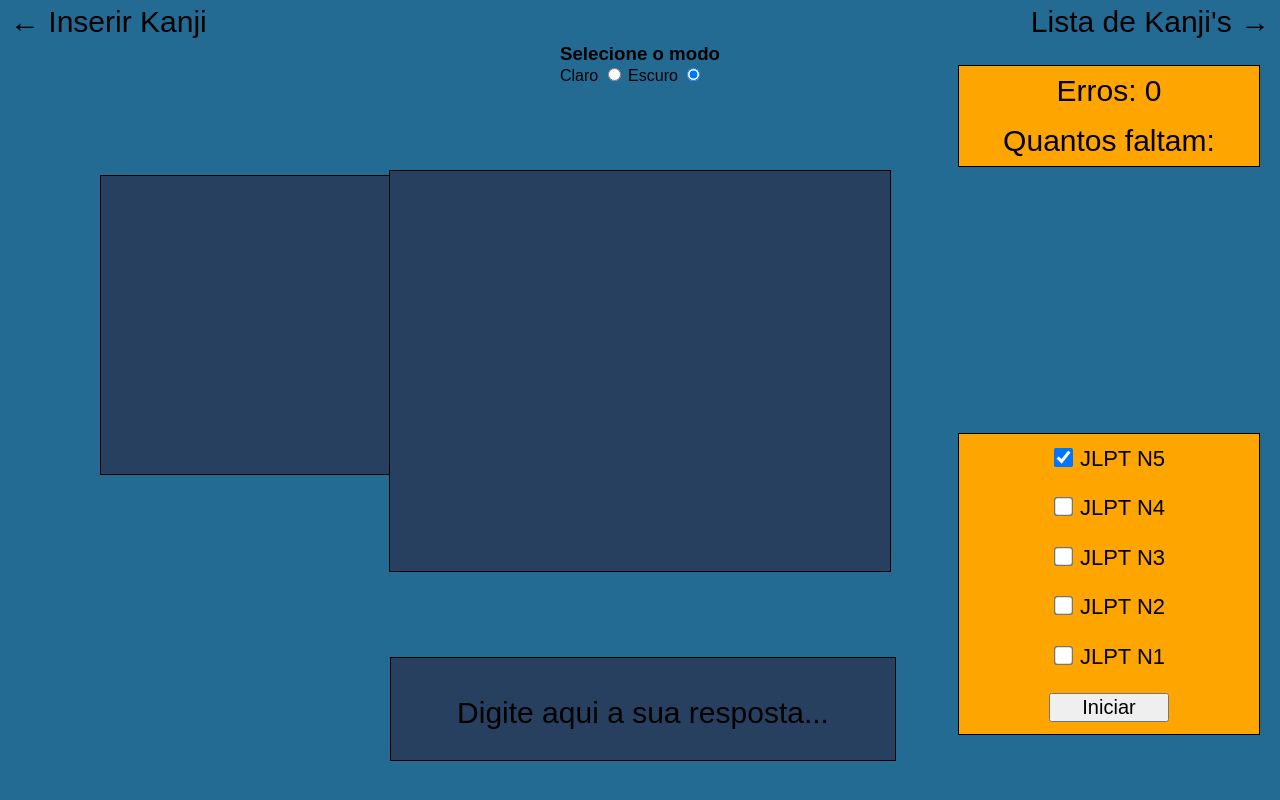
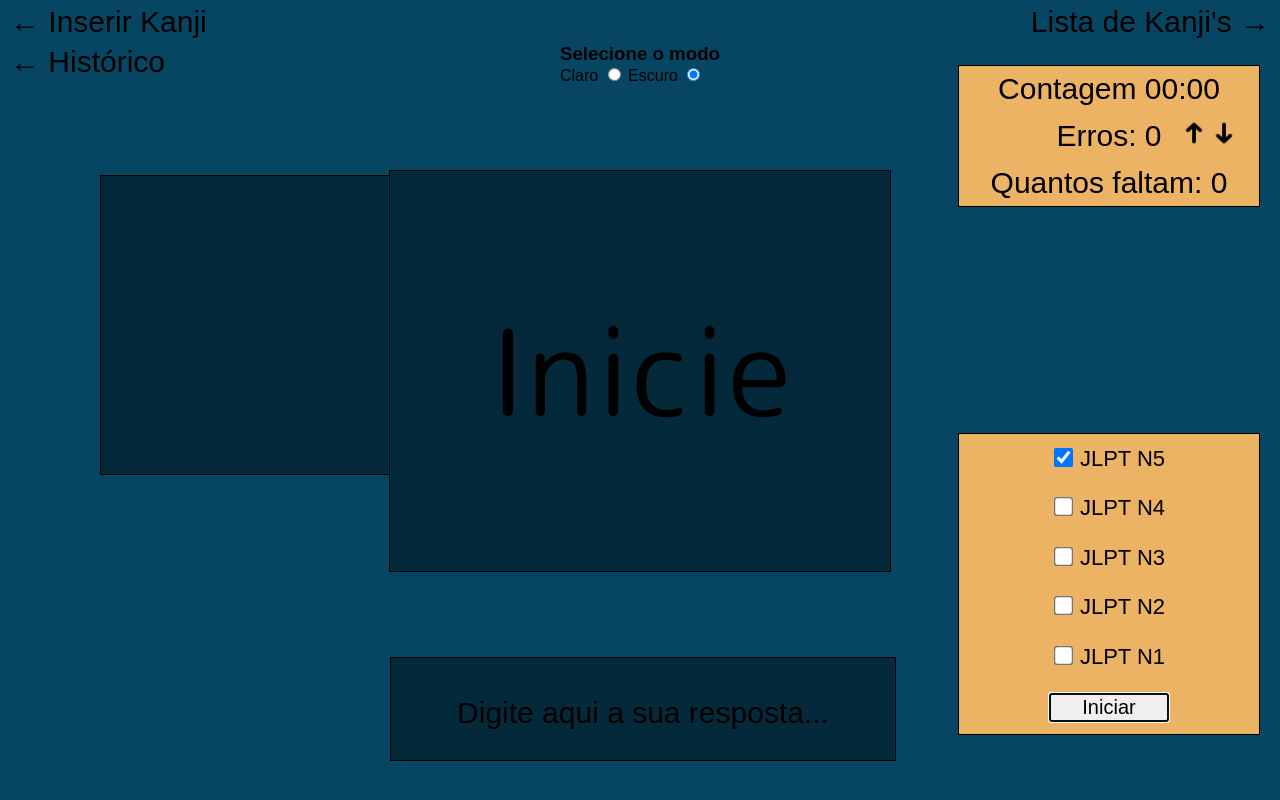
Before and after one commit to h-queiroz/Projetos, a PHP site: page / in a window 1280 px wide. Run offline with PHP 8.4, Linux system fonts and the light colour scheme.

Commit message:
Adicionado funcionalide de mudar o valor do erro e uma função de timer e registro de tempo para cada vez que for jogado.

```diff
--- a/anki2/css/index.css
+++ b/anki2/css/index.css
@@ -3,7 +3,7 @@
 }
 
 body{
-  background-color: #246b93;
+  background-color: #064663;
   margin: 0;
   height: 100vh;
   display: flex;
@@ -30,7 +30,7 @@ body::-webkit-scrollbar {
   position: absolute;
   right: 20px;
   bottom: 65px;
-  background-color: orange;
+  background-color: #ECB365;
   border: 1px solid black;
 }
 
@@ -63,7 +63,7 @@ body::-webkit-scrollbar {
   left: 100px;
   width: 300px;
   height: 300px;
-  background-color: #274060;
+  background-color: #04293A;
   border: 1px black solid;
   display: flex;
   flex-direction: column;
@@ -81,7 +81,7 @@ body::-webkit-scrollbar {
 .show-kanji{
   height: 400px;
   border: black 1px solid;
-  background-color: #274060;
+  background-color: #04293A;
   text-align: center;
   line-height: 400px;
   font-size: 120px;
@@ -89,6 +89,16 @@ body::-webkit-scrollbar {
   width: 500px;
   position: relative;
 }
+
+.show-kanji p{
+  -webkit-animation:spin 1s linear infinite;
+  -moz-animation:spin 1s linear infinite;
+  animation:spin 1s linear infinite;
+}
+
+@-moz-keyframes spin { 100% { -moz-transform: rotate(360deg); } }
+@-webkit-keyframes spin { 100% { -webkit-transform: rotate(360deg); } }
+@keyframes spin { 100% { -webkit-transform: rotate(360deg); transform:rotate(360deg); } }
 
 .show-kanji span{
   position: absolute;
@@ -110,7 +120,7 @@ body::-webkit-scrollbar {
 }
 
 .response input{
-  background-color: #274060;
+  background-color: #04293A;
   width: 100%;
   line-height: 100px;
   font-size: 40px;
@@ -126,7 +136,7 @@ body::-webkit-scrollbar {
 
 .contadores{
   width: 300px;
-  height: 100px;
+  height: 140px;
   background-color: white;
   position: absolute;
   right: 20px;
@@ -136,15 +146,22 @@ body::-webkit-scrollbar {
   font-size: 30px;
   align-items: center;
   justify-content: space-around;
-  background-color: orange;
+  background-color: #ECB365;
   border: 1px solid black;
 }
 
-#erros{
-  /* flex:1; */
+.arrows{
+  position: absolute;
+  top: 52px;
+  left: 220px;
 }
-#faltam{
-  /* flex:1; */
+
+.arrows:hover{
+  cursor: pointer;
+}
+
+.arrows:last-child{
+  left: 250px;
 }
 
 
@@ -168,3 +185,8 @@ a:hover{
 #list{
   right: 10px;
 }
+
+#history{
+  top: 45px;
+  left: 10px;
+}
--- a/anki2/index.php
+++ b/anki2/index.php
@@ -24,6 +24,7 @@
     <!-- Links para outras páginas -->
     <a href="create.php" id='create'>← Inserir Kanji</a>
     <a href="list.php" id='list'>Lista de Kanji's →</a>
+    <a href="history.php" id='history'>← Histórico</a>
 
     <!-- Selecionar Modo Escuro -->
     <div class="dark-mode">
@@ -54,7 +55,7 @@
         <label>
           <input type="checkbox" name="JLPTs[]" value="N1">JLPT N1
         </label>
-        <button type="submit">Iniciar</button>
+        <button type="submit" autofocus>Iniciar</button>
       </form>
     </div>
 
@@ -64,16 +65,20 @@
     </div>
 
     <!-- Onde o Kanji Atual será inserido -->
-    <div class="show-kanji"></div>
+    <div class="show-kanji">Inicie</div>
 
     <!-- Onde você digita o romaji do Kanji mostrado -->
     <div class="response">
-      <input type="text" name="Resposta" placeholder="Digite aqui a sua resposta..." maxlength="20" autofocus>
+      <input type="text" name="Resposta" placeholder="Digite aqui a sua resposta..." maxlength="20">
     </div>
 
+    <!-- Tabela com valores -->
     <div class="contadores">
+      <span id="time">Contagem 00:00</span>
       <span id="erros">Erros: 0</span>
-      <span id="faltam">Quantos faltam: </span>
+      <span id="faltam">Quantos faltam: 0</span>
+      <img src="assets/up-arrow.png" class="arrows" width="30px">
+      <img src="assets/down-arrow.png" class="arrows" width="30px">
     </div>
 
     <script type="text/javascript" src="jquery.js"></script>
@@ -85,16 +90,24 @@
       let resposta = document.querySelector('input[name="Resposta"]');
       let bright = document.querySelector('#bright')
       let dark = document.querySelector('#dark')
-      let contadores = document.querySelector('.contadores');
       let anterior;
       let previous = document.querySelector('.previous');
+      let contadores = document.querySelector('.contadores');
       let faltam = document.querySelector('#faltam');
       let erros = document.querySelector('#erros');
-      let nerros = 1;
+      let time = document.querySelector('#time');
+      let timeMsg = time.textContent;
+      let nerros = 0;
+      let upArrow = document.querySelectorAll('.arrows')[0];
+      let downArrow = document.querySelectorAll('.arrows')[1];
+
       // let height = document.body.offsetHeight;
       // let width = document.body.offsetWidth;
       // document.body.style = 'width:'+document.body.offsetWidth+'px;height:'+document.body.offsetHeight+'px';
+
+      // Menu de Seleção de nível de JLPT
       let form = document.querySelector('.JLPT-form');
+      let jlpt = document.querySelector('.JLPT');
       let submit = document.querySelector('button[type=submit]');
       form.onsubmit = function(event){
         event.preventDefault();
@@ -110,24 +123,58 @@
       // Criando os eventos do modo escuro e padrão
       dark.addEventListener('change',function(event){
         document.body.style = "background-color: #246b93";
-        espaco.style = "background-color: #274060";
-        previous.style = "background-color: #274060";
-        resposta.style = "background-color: #274060";
+        espaco.style = "background-color: #04293A";
+        previous.style = "background-color: #04293A";
+        resposta.style = "background-color: #04293A";
+        contadores.style = "background-color: #ECB365";
+        jlpt.style = "background-color: #ECB365"
       });
 
       bright.addEventListener('change',function(event){
-        document.body.style = "background-color: #42BCF5";
-        espaco.style = "background-color: white";
-        previous.style = "background-color: white";
-        resposta.style = "background-color: white";
+        document.body.style = "background-color: #009DAE";
+        espaco.style = "background-color: #71DFE7";
+        previous.style = "background-color: #71DFE7";
+        resposta.style = "background-color: #71DFE7";
+        contadores.style = "background-color: #FFE652";
+        jlpt.style = "background-color: #FFE652"
       });
 
+      // Criando Eventos de mudar o valor dos Erros na tabela
+      upArrow.addEventListener('click',()=>{
+        nerros++;
+        erros.innerHTML = `Erros: ${nerros}`;
+      })
+
+      downArrow.addEventListener('click',()=>{
+        nerros--;
+        erros.innerHTML = `Erros: ${nerros}`;
+      })
+
+      // Criando Evento de se usuário apertar TAB, ir direto para o campo de Resposta
+      document.body.onkeydown = (event) => {
+        if(event.key == 'Tab'){
+          event.preventDefault();
+          resposta.focus();
+        }
+      }
+
+
       function jogar(kanjis){
+
+        // Misturando o array inteiro e limitando para ter apenas 10 kanjis
+        kanjis = kanjis.sort(() => Math.random() - 0.5);
+        while(kanjis.length > 3){
+          kanjis.pop();
+        }
+        // console.log(kanjis);
+
         // Pegando um kanji aleatório e inserindo na variável atual e colocando a atual na tela
+        resposta.focus();
         let pos = Math.floor(Math.random() * kanjis.length);
         let atual = kanjis.splice(pos,1)[0];
         espaco.innerHTML = atual.simbolo;
         console.log(atual);
+        // Procurando tags para o kanji atual se tiver
         if(atual.tags != null){
           let span = document.createElement('span');
           $.ajax({
@@ -146,18 +193,42 @@
         }
         faltam.innerHTML = "Quantos faltam: "+(kanjis.length + 1);
 
+        // Criando função de contagem a partir do momento que começar o jogo
+        let minutos = 0;
+        let segundos = 0;
+        let contador = setInterval(() => {
+          segundos++;
+          if(segundos >= 60){
+            segundos = 0;
+            minutos++;
+          }
+          timeMsg = `Contagem ${("0"+minutos).slice(-2)}:${("0"+segundos).slice(-2)}`;
+          time.innerHTML = timeMsg;
+        },1000);
+
         // Gerando Evento que se o tecla "Enter" for pressionada, fará a verificação se o que foi digitado está certo
-        document.onkeypress = function(event){
+        resposta.onkeypress = function(event){
           // Se pressionar "Enter" e campo não estiver vazio..
           if (event.key == 'Enter' && resposta.value != '') {
             // Se o que foi digitado estiver certo..
             if (resposta.value == atual.romaji) {
               // E se não sobrar mais nenhum kanji a ser verificado
               if (kanjis.length == 0) {
-                // Mostre isso..
-                alert('Parabéns acabaram os kanji');
+                // Mostrar isso..
+                clearInterval(contador);
+                faltam.innerHTML = "Quantos faltam: 0";
+                alert('Acabaram os kanjis');
                 espaco.style = 'background-color: green';
-                faltam.innerHTML = "Quantos faltam: 0";
+                submit.focus();
+
+                // E registre o tempo e a quantidade de erros cometidos
+                $.ajax({
+                  type: 'POST',
+                  url: 'tempo-request.php',
+                  data: {erros: nerros,tempo: `${timeMsg.slice(9)}`},
+                  dataType: 'JSON'
+                }).done(() => console.log('Registrado'));
+
               }else{
                 // Se ainda tiver kanjis, mostre outro.
                 anterior = atual;
@@ -188,16 +259,17 @@
               }
             }else{
               // Ações para se digitou errado
-              erros.innerHTML = `Erros: ${nerros += 1}`;
+              nerros++;
+              erros.innerHTML = `Erros: ${nerros}`;
               espaco.style = 'background-color: red';
               setTimeout(function(){
                 if (bright.checked) {
-                  espaco.style = 'background-color: white';
-                  previous.style = 'background-color: white';
-                  previous.style = 'background-color: white';
+                  espaco.style = 'background-color: #71DFE7';
+                  previous.style = 'background-color: #71DFE7';
+                  previous.style = 'background-color: #71DFE7';
                 }else{
-                  espaco.style = 'background-color: #274060';
-                  previous.style = 'background-color: #274060';
+                  espaco.style = 'background-color: #04293A';
+                  previous.style = 'background-color: #04293A';
                 }
               },100);
             }
@@ -212,7 +284,12 @@
         previous.innerHTML = '';
         nerros = 0;
         erros.innerHTML = `Erros: ${nerros}`;
-        espaco.style = 'background-color: #274060';
+        if (bright.checked){
+          espaco.style = 'background-color: #71DFE7';
+        }else{
+          espaco.style = 'background-color: #04293A';
+        }
+
         resposta.value = '';
 
         $.ajax({
@@ -224,8 +301,7 @@
           success:function(result){
             result.forEach(function(kanji){
               kanjis.push(kanji);
-            })
-
+            });
 
             // kanjis = kanjis.filter(kanji => kanji.tags != null);
             // console.log(kanjis);
@@ -233,6 +309,20 @@
           }
         })
       }
+
+      // O que fazer quando requisição ajax começar
+      // $(document).ajaxStart(function(){
+      //   espaco.style = 'font-size: 20px';
+      //   let p = document.createElement('p');
+      //   p.innerText = 'aguarde';
+      //   espaco.innerHTML = '';
+      //   espaco.appendChild(p);
+      // });
+
+      // O que fazer quando requisição ajax terminar
+      // $(document).ajaxComplete(function(){
+        // espaco.style = 'font-size: 120px';
+      // });
     </script>
   </body>
 </html>
--- a/anki2/list.php
+++ b/anki2/list.php
@@ -63,15 +63,15 @@ $lista = $kanji->list();
           echo "<td>".$kanji['simbolo']."</td>";
           echo "<td>".$kanji['kana']."</td>";
           echo "<td>".$kanji['english']."</td>";
-          if ($kanji['tags'] != null) {
+          if ($kanji['tags'] == null || $kanji['tags'] == 'NULL') {
+            echo "<td>-</td>";
+          }else{
             $tags = $objectTag->search($kanji['tags']);
             if(gettype($tags) != 'array'){
               echo "<td>".$tags."</td>";
             }else{
               echo "<td>".implode(' / ',$tags)."</td>";
             }
-          }else{
-            echo "<td>-</td>";
           }
           echo "<td>".$kanji['JLPT']."</td>";
           echo "<td>".$kanji['ntracos']."</td>";
--- a/anki2/request.php
+++ b/anki2/request.php
@@ -6,7 +6,7 @@ $lista = $kanji->search($_POST['levels']);
 // $lista = $kanji->list();
 
 // Nota: apenas mandar assim não vai fazer que receba como JSON do lado de lá.
-// Tem que se certificar que na hora da requisição por Jquery, esteja lá dataType:'JSON'
+// Tem que se certificar que na hora da requisição ajax por Jquery, esteja lá dataType:'JSON'
 // se não irá receber um array de JSON's com uma string.
 echo json_encode($lista);
 
```
Also changed, not shown: anki2/classes/Tag.php (+6 -1 lines), anki2/classes/Tempo.php (added, +25 -0 lines), anki2/create.php (+17 -35 lines), anki2/history.php (added, +113 -0 lines), anki2/tempo-request.php (added, +8 -0 lines), anki2/assets/down-arrow.png (added), anki2/assets/up-arrow.png (added).
